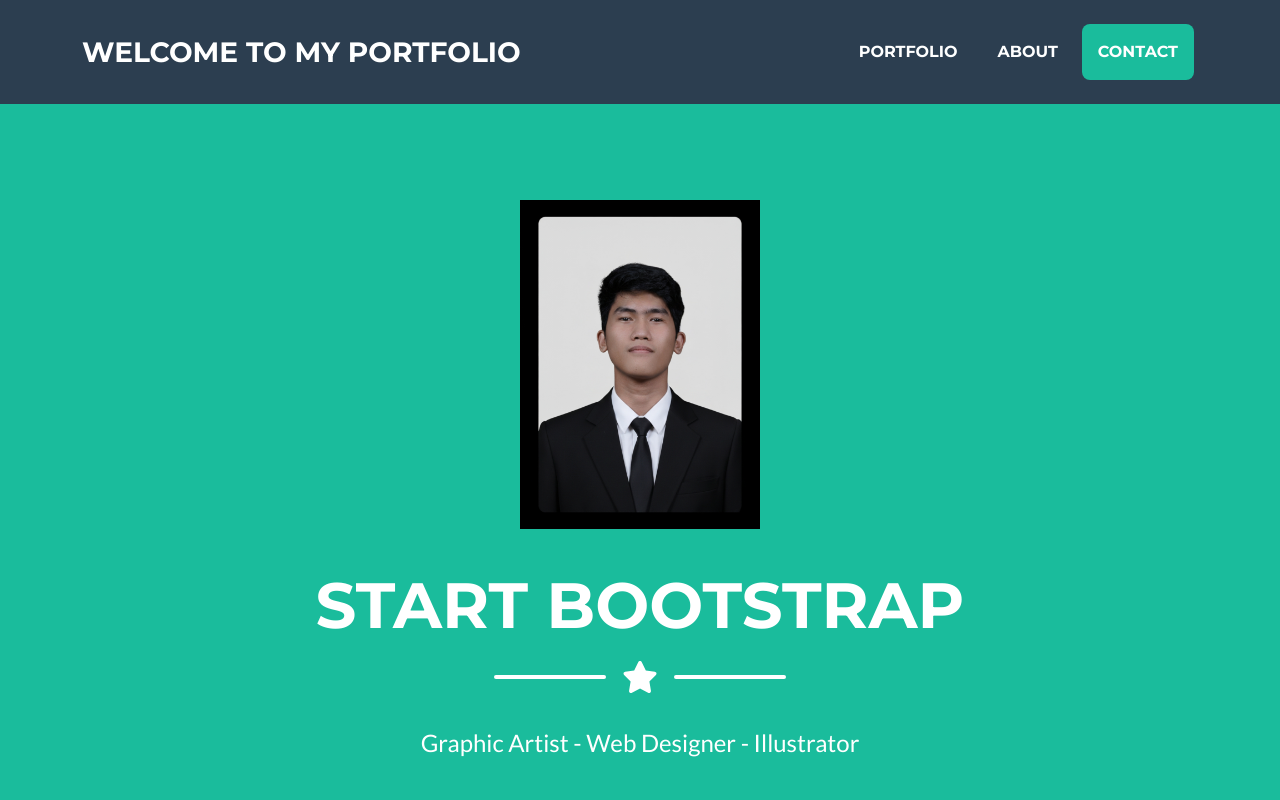
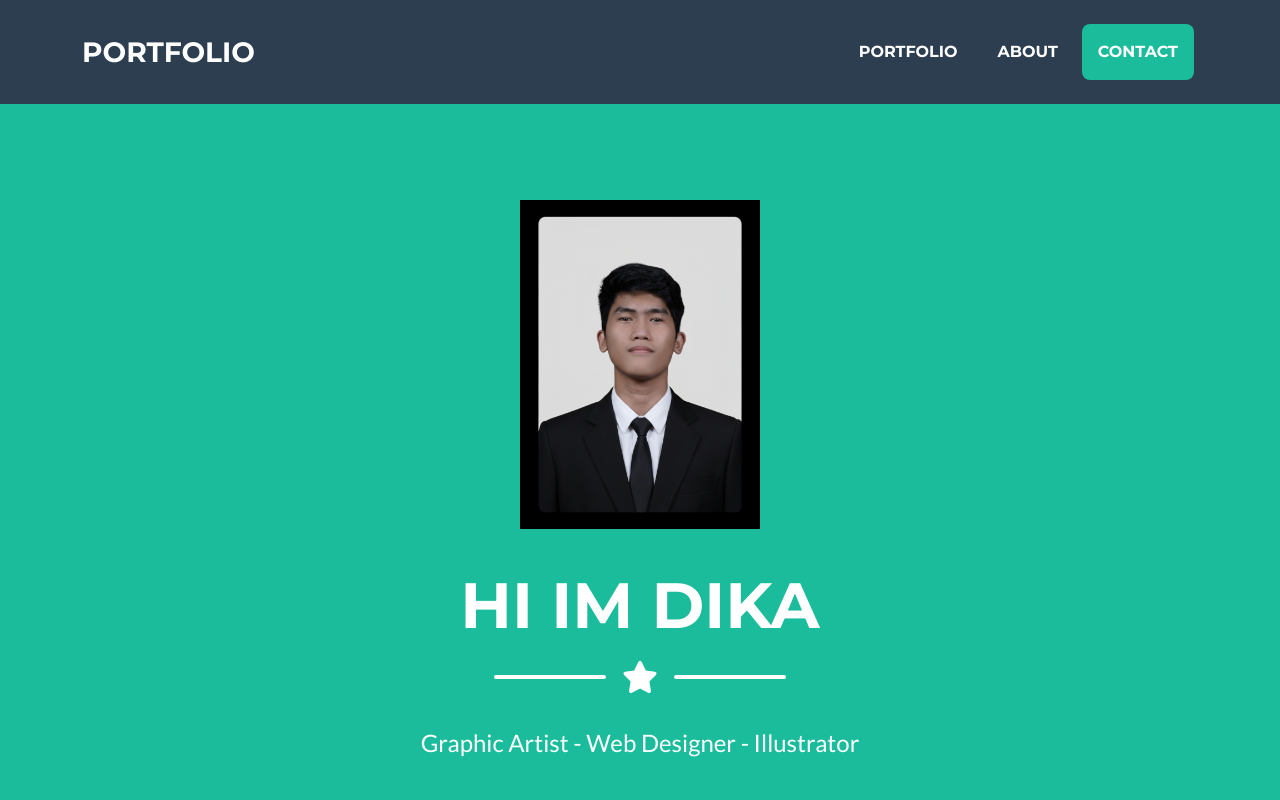
Before and after one commit to caesartresnaandika/caesartresnaandika.github.io, a plain HTML site: page index.html in a window 1280 px wide. Shown: the top 800 px of the page. Drawn offline with nearby package versions, Linux system fonts and the light colour scheme.

Commit message:
Update index.html

```diff
--- a/index.html
+++ b/index.html
@@ -5,7 +5,7 @@
         <meta name="viewport" content="width=device-width, initial-scale=1, shrink-to-fit=no" />
         <meta name="description" content="" />
         <meta name="author" content="" />
-        <title>Portfolio - Tresna Andika</title>
+        <title>Portfolio - Caesar Tresna Andika</title>
         <!-- Favicon-->
         <link rel="icon" type="image/x-icon" href="assets/favicon.ico" />
         <!-- Font Awesome icons (free version)-->
@@ -20,7 +20,7 @@
         <!-- Navigation-->
         <nav class="navbar navbar-expand-lg bg-secondary text-uppercase fixed-top" id="mainNav">
             <div class="container">
-                <a class="navbar-brand" href="h2">Welcome to My Portfolio</a>
+                <a class="navbar-brand" href="h2">Portfolio</a>
                 <button class="navbar-toggler text-uppercase font-weight-bold bg-primary text-white rounded" type="button" data-bs-toggle="collapse" data-bs-target="#navbarResponsive" aria-controls="navbarResponsive" aria-expanded="false" aria-label="Toggle navigation">
                     Menu
                     <i class="fas fa-bars"></i>
@@ -40,7 +40,7 @@
                 <!-- Masthead Avatar Image-->
                 <img class="masthead-avatar mb-5" src="assets/img/portfolio/dikaprofile.png" alt="..." />
                 <!-- Masthead Heading-->
-                <h1 class="masthead-heading text-uppercase mb-0">Start Bootstrap</h1>
+                <h1 class="masthead-heading text-uppercase mb-0">HI IM DIKA</h1>
                 <!-- Icon Divider-->
                 <div class="divider-custom divider-light">
                     <div class="divider-custom-line"></div>
```
